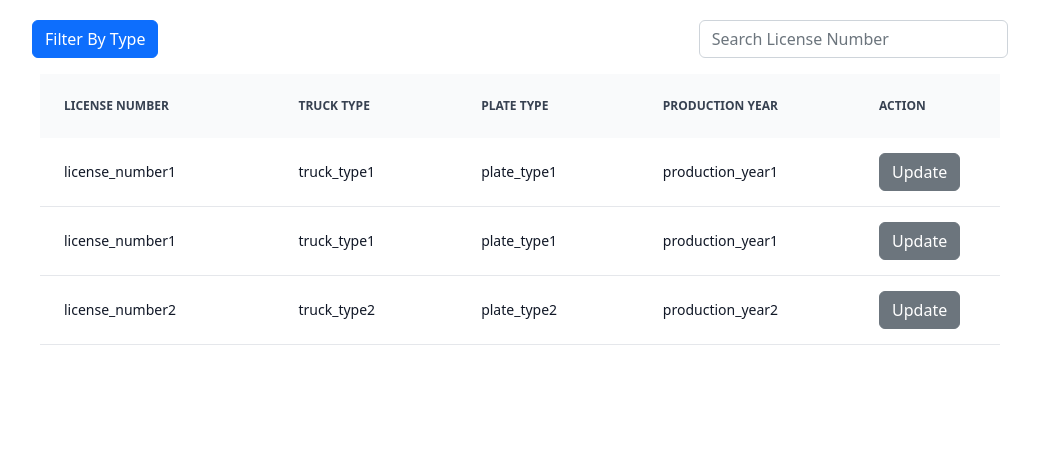
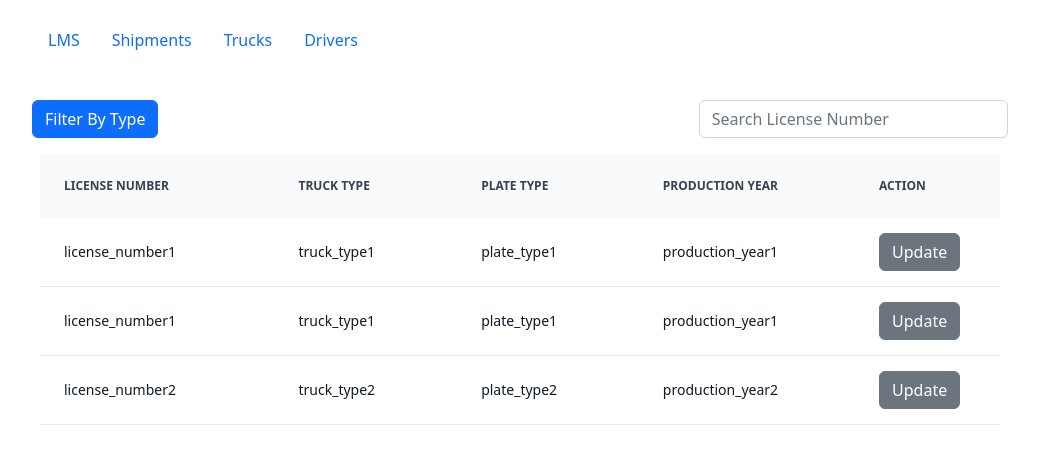
Before and after one commit to yudium/group2-frontend, a React (Create React App) app: page /trucks in a window 1280 px wide. Shown: the top 464 px of the page, without its empty margins (120-1159 px from the left). Built offline with nearby package versions, Linux system fonts and the light colour scheme.

Commit message:
feat: transport menu

```diff
--- /dev/null
+++ b/src/components/TransporterMenu.js
@@ -0,0 +1,22 @@
+import React, { useEffect, useState } from 'react';
+import PropTypes from 'prop-types';
+import { Nav } from 'react-bootstrap';
+
+export default function TransporterMenu() {
+  return (
+    <Nav activeKey="/home" style={{ margin: "0 0 40px 0" }}>
+      <Nav.Item>
+        <Nav.Link href="/home">LMS</Nav.Link>
+      </Nav.Item>
+      <Nav.Item>
+        <Nav.Link eventKey="link-1">Shipments</Nav.Link>
+      </Nav.Item>
+      <Nav.Item>
+        <Nav.Link eventKey="link-2">Trucks</Nav.Link>
+      </Nav.Item>
+      <Nav.Item>
+        <Nav.Link eventKey="link-2">Drivers</Nav.Link>
+      </Nav.Item>
+    </Nav>
+  );
+}
--- a/src/pages/DriverList/index.js
+++ b/src/pages/DriverList/index.js
@@ -11,6 +11,7 @@ import Layout from '../../components/Layout';
 import FilterModal from './FilterModal';
 import driver from '../../api/driver';
 import useDebounce from '../../hooks/useDebounce';
+import TransporterMenu from '../../components/TransporterMenu';
 
 export default function DriverList() {
   //
@@ -92,13 +93,15 @@ export default function DriverList() {
 
   return (
     <Layout>
+      <TransporterMenu />
+
       <Row>
         <Col></Col>
         <Col sm={4}>
           <Form.Group>
             <Form.Control
               type="text"
-              placeholder="Search License Number"
+              placeholder="Search by name"
               onChange={(e) => setSearch(e.target.value)}
             />
           </Form.Group>
--- a/src/pages/TruckList/index.js
+++ b/src/pages/TruckList/index.js
@@ -11,6 +11,7 @@ import Layout from '../../components/Layout';
 import FilterModal from './FilterModal';
 import truck from '../../api/truck';
 import useDebounce from '../../hooks/useDebounce';
+import TransporterMenu from '../../components/TransporterMenu';
 
 export default function TruckList() {
   //
@@ -101,6 +102,8 @@ export default function TruckList() {
 
   return (
     <Layout>
+      <TransporterMenu />
+
       {showFilter && (
         <FilterModal
           onChange={changeTruckTypeFilter}
```
